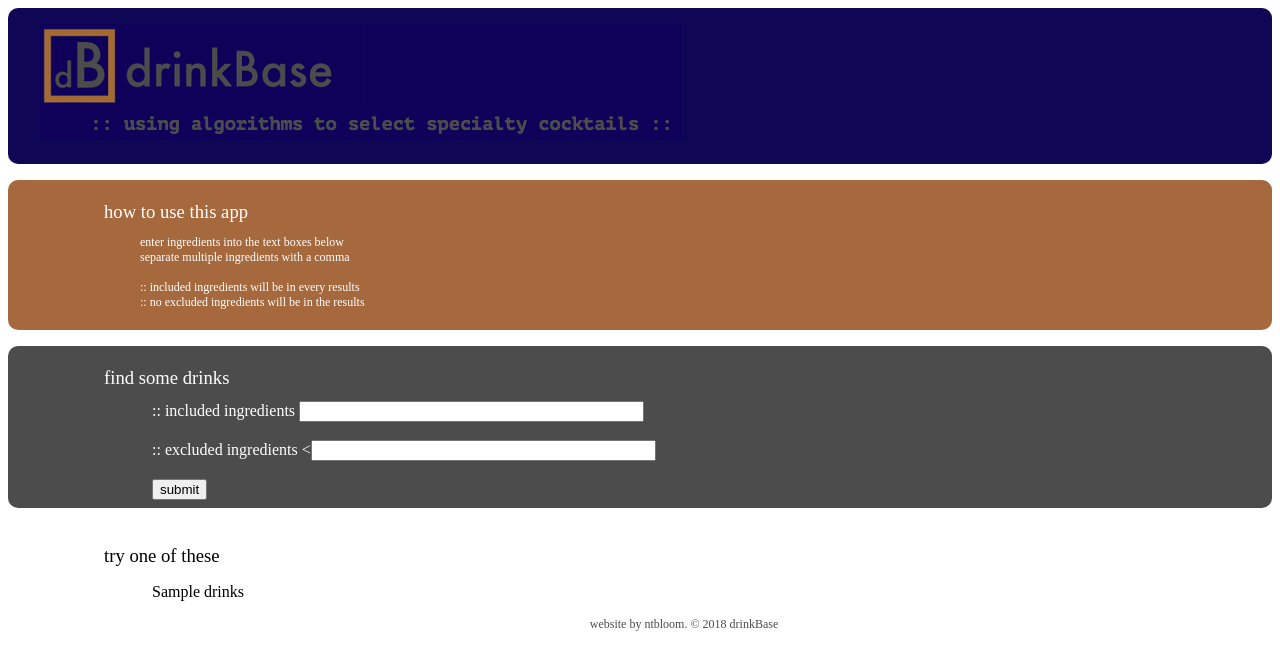
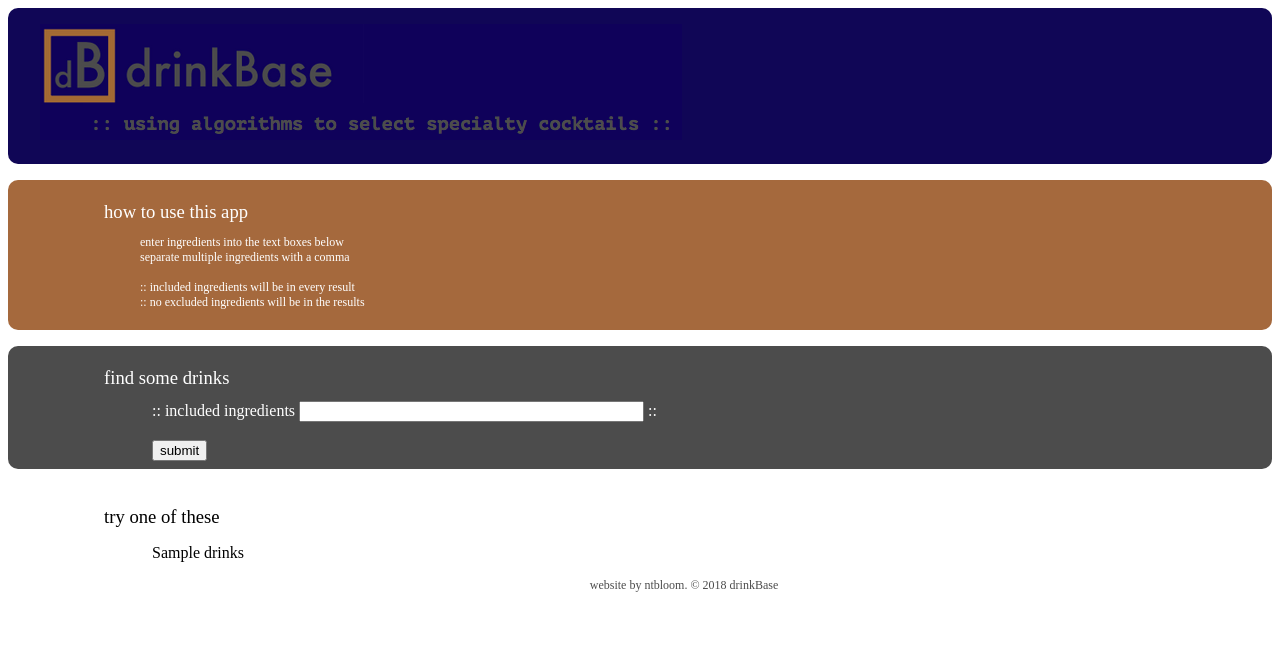
Before and after one commit to ntbloom/drinkWeb, a Flask app: template templates/index.html in a window 1280 px wide. Shown: the top 670 px of the page. Run offline with Flask 2, Linux system fonts and the light colour scheme; the template is opened without the code that fills it: most values are stand-ins (such as "Sample title", 1, 10 or a date in 2020).

Commit message:
have working template for communicating between flask & html

```diff
--- a/main.py
+++ b/main.py
@@ -4,10 +4,18 @@ from flask import Flask, render_template, request
 
 app = Flask(__name__)
 
+included = []
+excluded = []
 
-@app.route('/printDrinks', methods=['POST'])
+@app.route('/results', methods=['POST'])
 def printDrinks():
-    return (request.form['includedIngredients'])
+    included = (request.form['includedIngredients'])
+#TODO: insert drinkFinder app here
+    return included
+
+@app.route('/')
+def index():
+    return render_template('index.html')
 
 if __name__ == '__main__':
     app.run(port=5000, debug=True)
--- a/templates/index.html
+++ b/templates/index.html
@@ -24,7 +24,7 @@
 <p class="directions">
   enter ingredients into the text boxes below</br>
   separate multiple ingredients with a comma</br></br>
-  :: included ingredients will be in every results</br>
+  :: included ingredients will be in every result</br>
   :: no excluded ingredients will be in the results</br>
 </p>
 </div>
@@ -33,9 +33,11 @@
 <h1>
   find some drinks
 </h1>
-  <form class="getMeDrunk" action= "localhost:5000" method="post">
-    :: included ingredients <input type="text" name="includedIngredients" size=40></br></br>
-    :: excluded ingredients <<input type="text" name="excludedIngredients" size=40></br></br>
+  <form class="getMeDrunk" action="{{ url_for('printDrinks') }}" method="post">
+    :: included ingredients <input type="text" name="includedIngredients" size=40> ::</br></br>
+<!--
+    :: excluded ingredients <input type="text" name="excludedIngredients" size=40> ::</br></br>
+-->
     <input type="submit" value="submit">
   </form>
 </div>
```
Also changed, not shown: static/main.js (line endings or trailing spaces).
